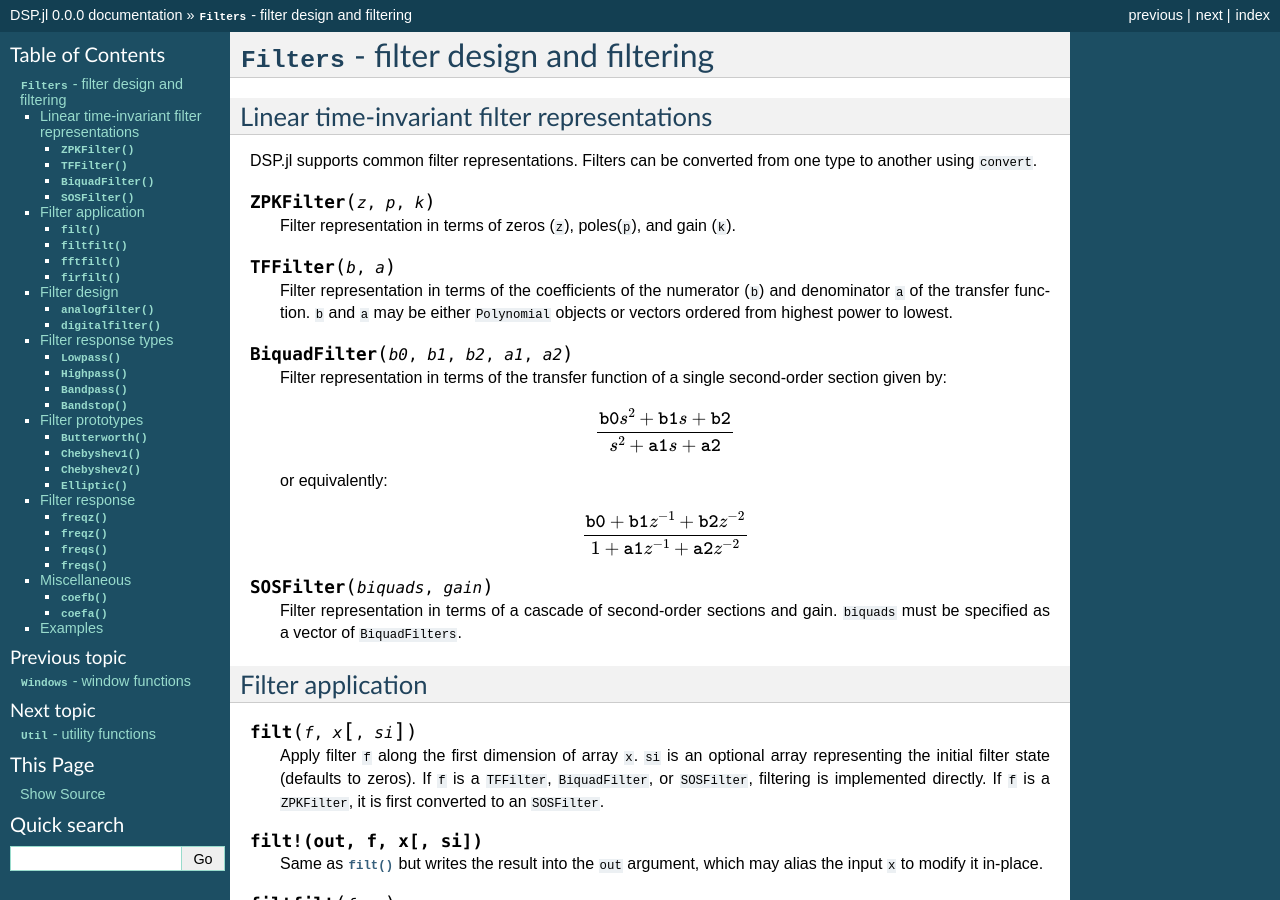
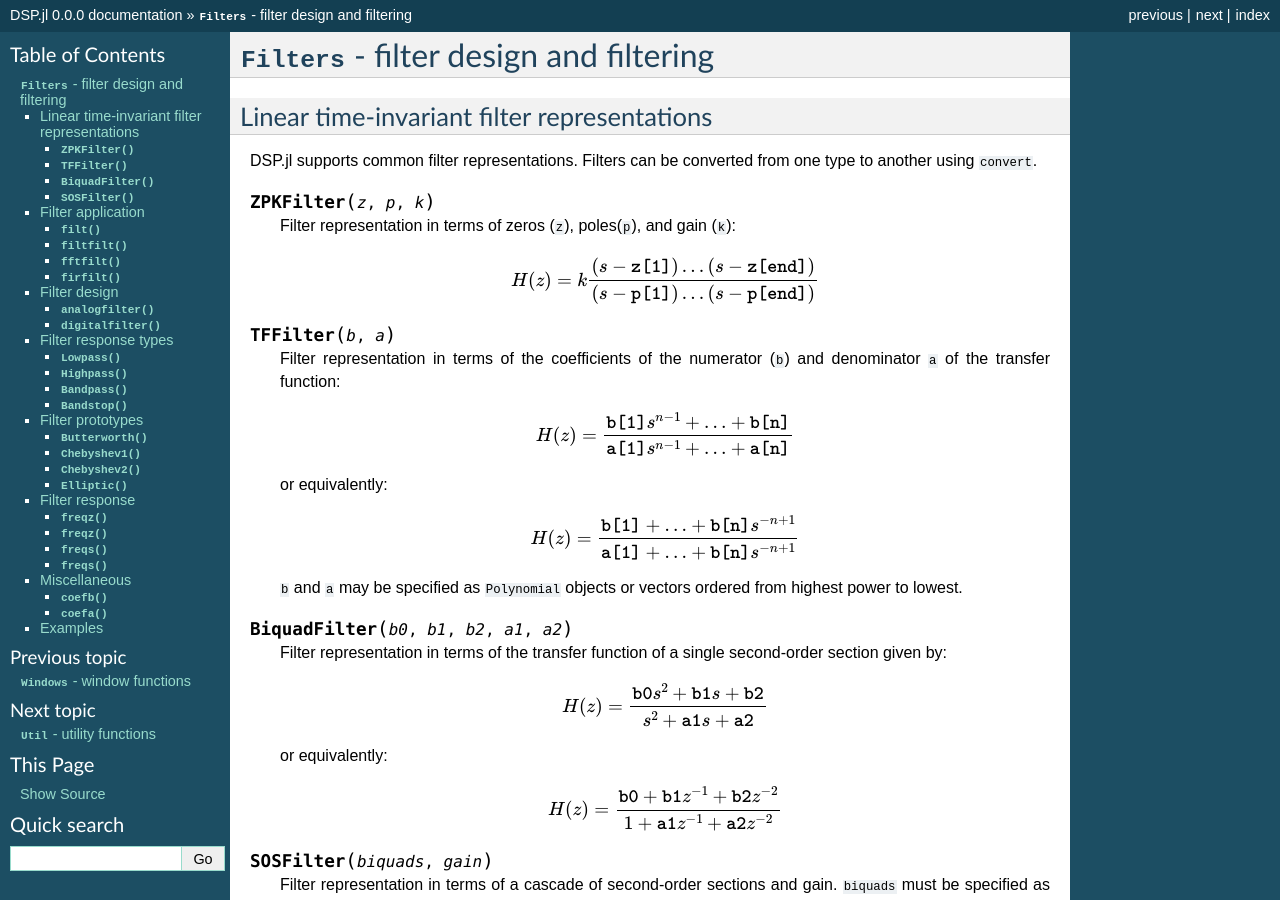
Before and after one commit to JuliaDSP/DSP.jl, a Sphinx documentation site: the page built from doc/filters.rst, in a window 1280 px wide and 900 px high. Built offline with Sphinx 7.4.7, drawn with Linux system fonts in a browser that asks for light colours; formulas are drawn with MathJax 3.

Commit message:
Small doc updates

```diff
--- a/doc/filters.rst
+++ b/doc/filters.rst
@@ -10,25 +10,34 @@ from one type to another using ``convert``.
 .. function:: ZPKFilter(z, p, k)
 
     Filter representation in terms of zeros (``z``), poles(``p``), and
-    gain (``k``).
+    gain (``k``):
+
+    .. math:: H(z) = k\frac{(s - \verb!z[1]!) \ldots (s - \verb!z[end]!)}{(s - \verb!p[1]!) \ldots (s - \verb!p[end]!)}
 
 .. function:: TFFilter(b, a)
 
     Filter representation in terms of the coefficients of the numerator
-    (``b``) and denominator ``a`` of the transfer function. ``b`` and
-    ``a`` may be either ``Polynomial`` objects or vectors ordered from
-    highest power to lowest.
+    (``b``) and denominator ``a`` of the transfer function:
+
+    .. math:: H(z) = \frac{\verb!b[1]! s^{n-1} + \ldots + \verb!b[n]!}{\verb!a[1]! s^{n-1} + \ldots + \verb!a[n]!}
+
+    or equivalently:
+
+    .. math:: H(z) = \frac{\verb!b[1]! + \ldots + \verb!b[n]! s^{-n+1}}{\verb!a[1]! + \ldots + \verb!b[n]! s^{-n+1}}
+
+    ``b`` and ``a`` may be specified as ``Polynomial`` objects or
+    vectors ordered from highest power to lowest.
 
 .. function:: BiquadFilter(b0, b1, b2, a1, a2)
 
     Filter representation in terms of the transfer function of a single
     second-order section given by:
 
-    .. math:: \frac{\verb!b0! s^2+\verb!b1! s+\verb!b2!}{s^2+\verb!a1! s + \verb!a2!}
+    .. math:: H(z) = \frac{\verb!b0! s^2+\verb!b1! s+\verb!b2!}{s^2+\verb!a1! s + \verb!a2!}
 
     or equivalently:
 
-    .. math:: \frac{\verb!b0!+\verb!b1! z^{-1}+\verb!b2! z^{-2}}{1+\verb!a1! z^{-1} + \verb!a2! z^{-2}}
+    .. math:: H(z) = \frac{\verb!b0!+\verb!b1! z^{-1}+\verb!b2! z^{-2}}{1+\verb!a1! z^{-1} + \verb!a2! z^{-2}}
 
 .. function:: SOSFilter(biquads, gain)
 
--- a/doc/windows.rst
+++ b/doc/windows.rst
@@ -64,6 +64,6 @@
 .. function:: dpsseig(A, nw)
 
     Eigenvalues of the DPSS matrix, representing the ratios of the
-    power within the main lobe to power in the sidelobe (i.e. leakage).
+    power within the main lobe to the total power (main and sidelobes).
     ``A`` is the output of :func:`dpss`, and ``nw`` is the
     time-bandwidth product provided to :func:`dpss` as input.
```
